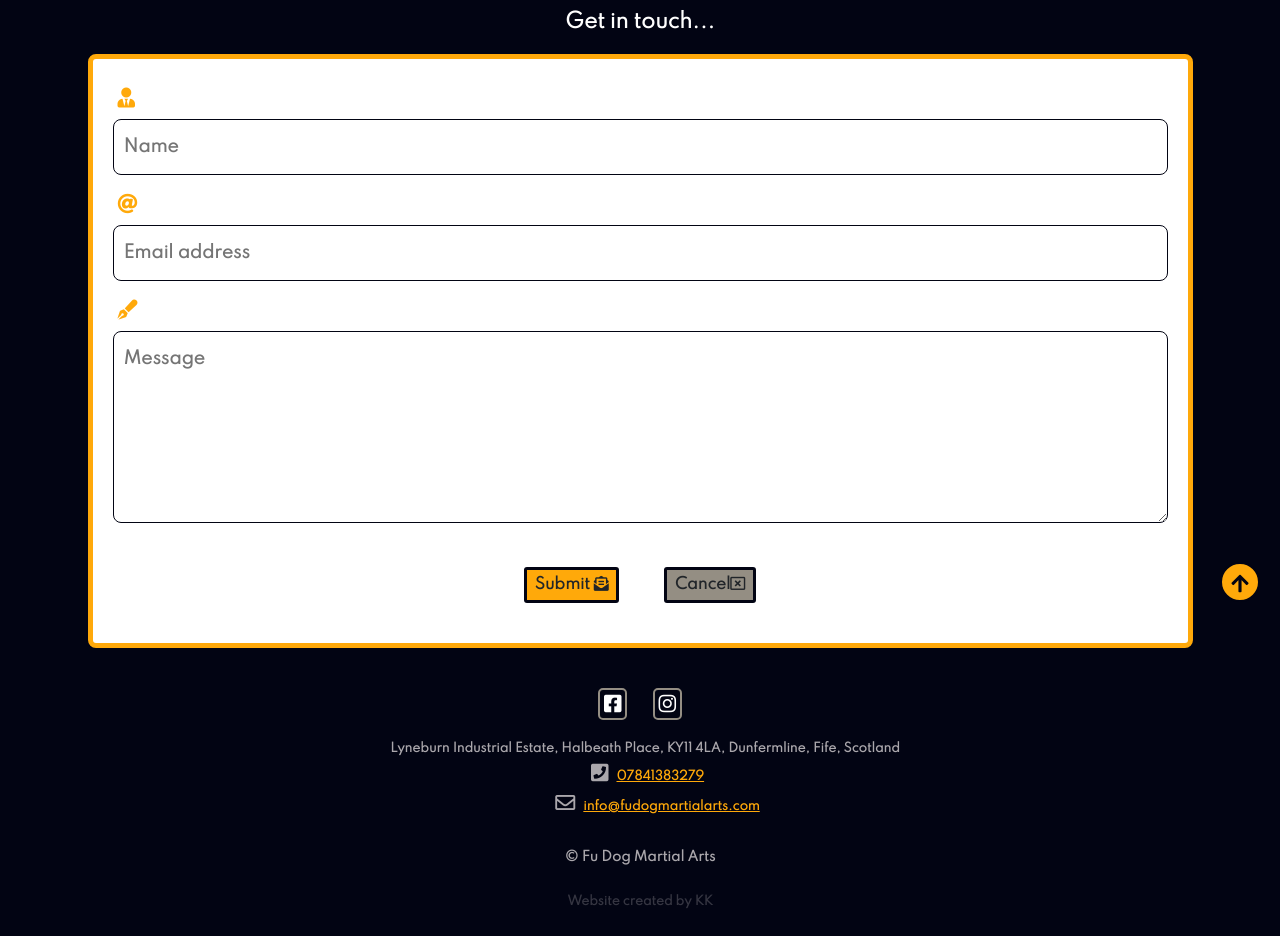
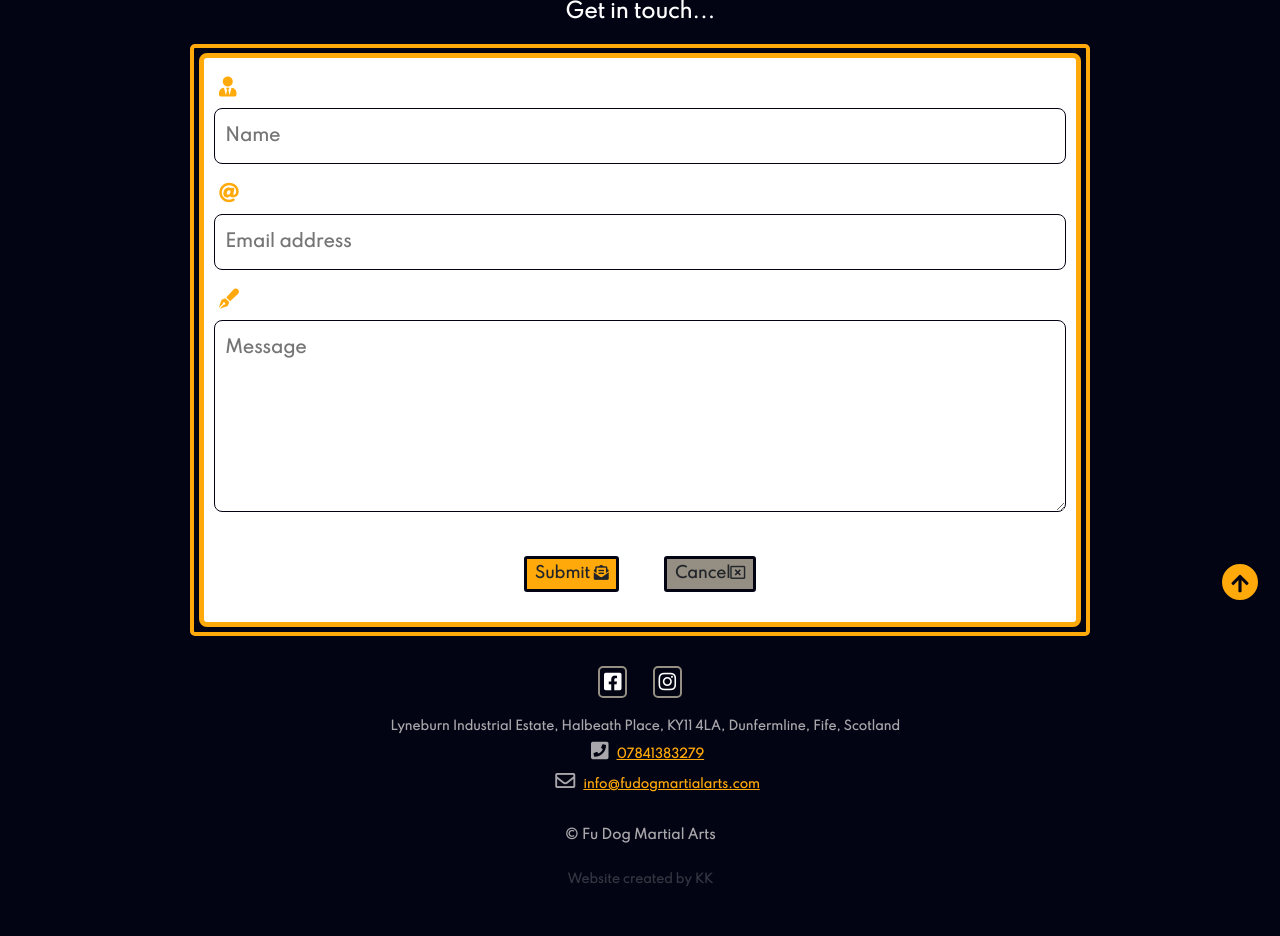
Before and after one commit to KrisK1978/fudogmartialarts1, a Flask app: page /contact in a window 1280 px wide. Shown: the part 135-1071 px from the top of the page. After the commit the page ends 1021 px from the top, so only its background shows below. Run offline with Flask 2, Linux system fonts and the light colour scheme.

Commit message:
Restyled contact form content

```diff
--- a/static/css/style.css
+++ b/static/css/style.css
@@ -30,7 +30,7 @@ h3.media-gallery-heading {
     font-size: 2rem;
     font-weight: 900;
     text-align: center;
-    margin: 1rem;
+    margin-bottom: 2rem;
 }
 
 /* Navbar styling */
@@ -113,6 +113,13 @@ a.email-icon {
 }
 
 /*Styling Contact form*/
+form {
+    width: 80%;
+    margin: auto;
+    border-radius: 0.5rem;
+    border: 0.4rem solid #ffa90a;
+}
+
 .row-flashes {
     color: #FFFFFF;
 }
@@ -122,8 +129,8 @@ a.email-icon {
     background-color: #FFFFFF;
     border: 0.5rem solid #ffa90a;
     border-radius: 0.8rem;
-    margin: 1rem;
-    padding: 2rem;
+    margin: 0.5rem;
+    padding: 1rem;
 }
 
 input,
--- a/templates/components/forms/contact_form.html
+++ b/templates/components/forms/contact_form.html
@@ -8,6 +8,8 @@
             </div>
         </div>
         <div class="row">
+            <div>
+                <div class="col s12 m8 offset-m2">
                     <form  method="POST" action="{{ url_for('contact') }}">
                         <!--Flash messages-->
                         {% with messages = get_flashed_messages() %}
@@ -62,4 +64,7 @@
                 </div>
             </div>
 
+        </div>
+    </div>
+
 {% endblock %}
--- a/templates/components/gallery/media_gallery.html
+++ b/templates/components/gallery/media_gallery.html
@@ -3,7 +3,7 @@
     <!--Media Gallery-->
 
         <h3 class="media-gallery-heading">Fu Dog in action...</h3>
-            <div class="media-gallery">
+            <div class="media-gallery comtainer">
                 <!--Image 1-->
                 <a data-fancybox="gallery" data-src="{{ url_for('static', filename='media/images/fudog1.jpg') }}"
                 data-caption="Fu Dog 1">
@@ -32,7 +32,6 @@
                 <a data-fancybox="gallery" data-src="{{ url_for('static', filename='media/images/fudog7.jpg') }}"
                 data-caption="Fu Dog 7">
                 <img src="{{ url_for('static', filename='media/images/fudog7.jpg') }}"/></a>
-
             </div>
 
 {% endblock %}
```
Lines whose indentation alone changed are shown as unchanged.
